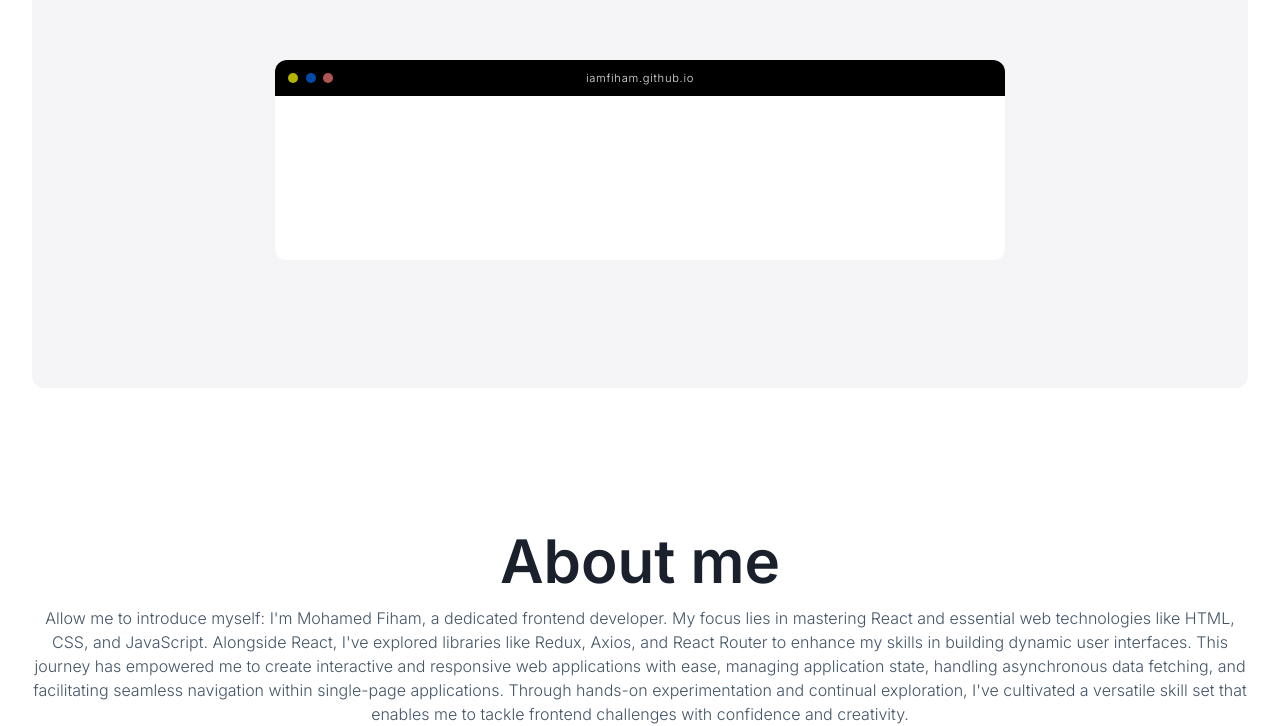
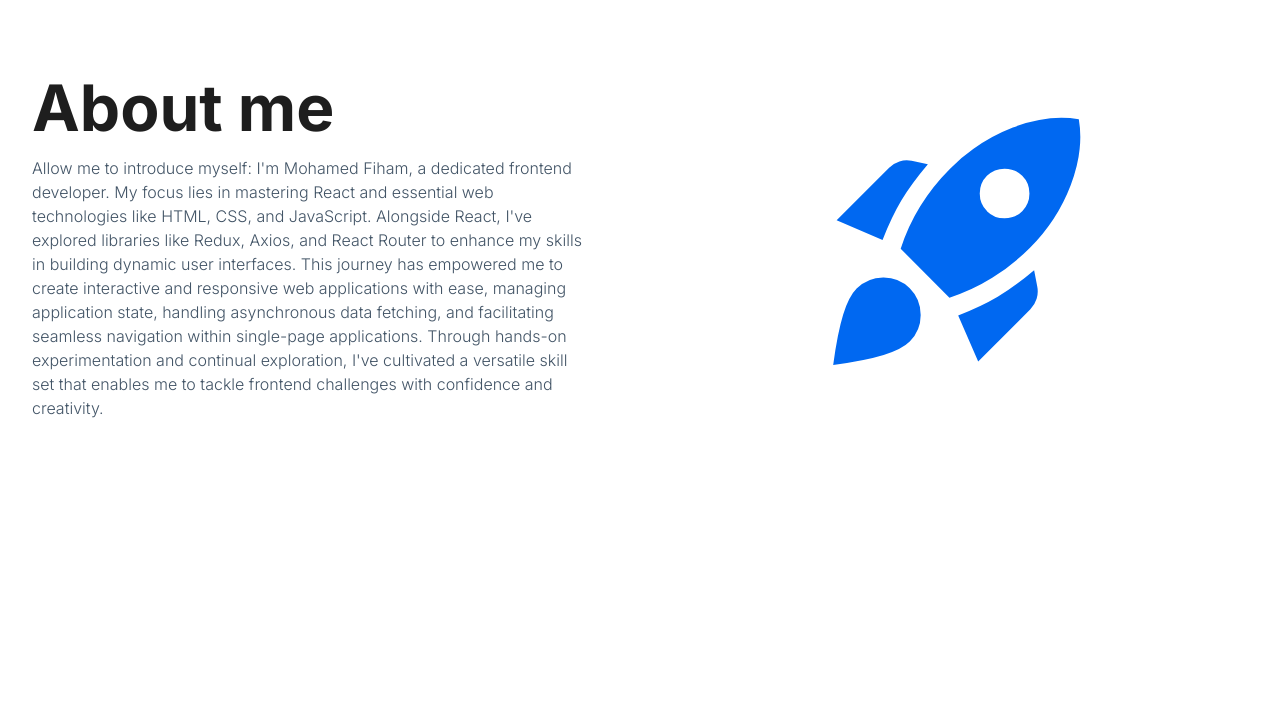
Before and after one commit to iamfiham/Website-001, a plain HTML site: page index.html in a window 1280 px wide. Shown: the part 868-1594 px from the top of the page. After the commit the page ends 1416 px from the top, so only its background shows below. Drawn offline with nearby package versions, Linux system fonts and the light colour scheme; a web font is replaced by a local one.

Commit message:
rocket animation start

```diff
--- a/css/style.css
+++ b/css/style.css
@@ -16,22 +16,24 @@ body {
 
 html {
   scroll-behavior: smooth;
-  background-color: white;
+  /* background-color: white; */
+  background-color: var(--bg-white);
 }
 :root {
   /* colors */
-  --t-black: #1a202c;
+  /* --t-black: #1a202c; */
+  --t-black: #1e1e1e;
+
   --t-gray: #425466;
   --bg-black: #111825;
   --bg-blue: #0068f1;
-  /* --bg-blue: #2454fe; */
-  /* --bg-blue: #0568fd; */
   --blue-white: #f5f5f7;
-  --bg-white: #eff0f0;
+  /* --bg-white: #f0f0f0; */
+  --bg-white: white;
 
   /* font sizes */
   --head: 4.5rem;
-  --medium: 3.75rem;
+  --medium: 4rem;
   --normal: 1rem;
   --small: 0.94rem;
 
@@ -44,8 +46,8 @@ html {
   --content-margin: calc(var(--para-margin) * 2);
   --section-margin: calc(var(--para-margin) * 4);
 }
-.container {
-  width: min(95%, 1550px);
+#container {
+  width: min(95%, 1400px);
   margin-inline: auto;
   z-index: 1;
 }
@@ -60,23 +62,26 @@ html {
   top: 200px;
   scale: 0;
   opacity: 0;
-  transition: opacity 0.3s ease, scale 0.25s ease, top 0.3s ease, left 0.3s ease;
-  background-color: white;
+  transition: opacity 0.5s cubic-bezier(0, 0.95, 0.15, 0.98),
+    scale 0.5s cubic-bezier(0, 0.95, 0.15, 0.98),
+    top 3s cubic-bezier(0, 0.95, 0.15, 0.98),
+    left 3s cubic-bezier(0, 0.95, 0.15, 0.98);
+  background-color: var(--bg-white);
   z-index: 10;
   display: flex;
   justify-content: center;
   align-items: center;
 }
-#cursor i {
+#cursor svg {
   color: var(--t-black);
-  font-size: var(--normal);
+  font-size: 1.5rem;
 }
 
 .watermark-text {
   font-size: 37rem;
   display: block;
   position: absolute;
-  color: rgba(0, 0, 0, 0.025);
+  color: rgba(0, 0, 0, 0.015);
   font-weight: 900;
   pointer-events: none;
   top: 50%;
@@ -191,11 +196,12 @@ nav {
   justify-content: center;
   flex-direction: column;
   padding-block: var(--content-margin);
+  /* padding-block: var(--section-margin); */
 }
 .main-heading {
   font-family: "Roboto Condensed", sans-serif;
   cursor: pointer;
-  font-size: clamp(4rem, 15vw, 7rem);
+  font-size: clamp(4rem, 15vw, 8rem);
   color: var(--t-black);
   letter-spacing: -2px;
   font-weight: 900;
@@ -211,8 +217,8 @@ nav {
     #ec38bc 50%,
     #fdeff9 100%
   );
-  background: -moz-linear-gradient(to top right, #7303c0 0%, #9553c2 100%); */
-  /* -webkit-background-clip: text;
+  background: -moz-linear-gradient(to top right, #7303c0 0%, #9553c2 100%);
+   -webkit-background-clip: text;
   -webkit-text-fill-color: transparent; */
 }
 
@@ -228,13 +234,14 @@ nav {
 }
 .home-section h3 {
   font-size: 1.2rem;
-  font-size: clamp(1.2rem, 5.333vw, 1.5rem);
+  /* font-size: clamp(1rem, 4.444vw, 1.2rem); */
   display: block;
-  width: 85%;
+  max-width: 80%;
   color: var(--t-gray);
+  /* color: var(--t-black); */
   line-height: 1.4;
+  letter-spacing: 0.5px;
   font-weight: 700;
-  cursor: pointer;
 }
 .home-section div {
   width: 25px;
@@ -242,7 +249,7 @@ nav {
   border: 2.5px solid var(--bg-black);
   border-radius: 15px;
   display: block;
-  background-color: white;
+  background-color: var(--bg-white);
   display: flex;
   justify-content: center;
   align-items: center;
@@ -266,87 +273,43 @@ nav {
   }
 }
 
-/* another file */
-.card-section {
-  background-color: var(--blue-white);
-  padding-block: var(--section-margin);
-  border-radius: 12px;
-}
-.main-card {
-  width: 60%;
-  margin-left: auto;
-  margin-right: auto;
-  border-radius: 12px;
-  overflow: hidden;
-  /* box-shadow: 0px 0px 10px 10px rgba(0, 0, 0, 0.03); */
-  height: 200px;
-  background-color: white;
-}
-.tab-bar {
-  background-color: black;
-  display: flex;
-  align-items: center;
-  padding: 13px 13px;
-  justify-content: flex-start;
-  position: relative;
-}
-
-.tab-bar div {
-  width: 10px;
-  height: 10px;
-  border-radius: 50%;
-  margin-right: 7.5px;
-  opacity: 0.7;
-}
-.tab-bar div:nth-of-type(1) {
-  background-color: yellow;
-  /* filter: drop-shadow(0px 0px 15px yellow) drop-shadow(0px 0px 7px yellow); */
-}
-.tab-bar div:nth-of-type(2) {
-  background-color: var(--bg-blue);
-  /* filter: drop-shadow(0px 0px 15px blue) drop-shadow(0px 0px 7px blue); */
-}
-.tab-bar div:nth-of-type(3) {
-  background-color: rgb(252, 122, 122);
-  /* filter: drop-shadow(0px 0px 15px rgb(252, 122, 122))
-    drop-shadow(0px 0px 7px rgb(252, 122, 122)); */
-}
-.tab-bar p {
-  color: rgb(255, 255, 255, 0.9);
-  font-size: 0.7rem;
-  position: absolute;
-  top: 50%;
-  left: 50%;
-  transform: translateX(-50%) translateY(-50%);
-  font-weight: 300;
-  padding: 3px 20px;
-  letter-spacing: 0.7px;
-  border-radius: 12px;
-}
-
-.tab-card {
-  overflow: hidden;
-  border-bottom-left-radius: 7px;
-  border-bottom-right-radius: 7px;
-}
-
 /* SECTION about section */
 
 .about-section {
-  text-align: center;
-  margin-top: var(--section-margin);
+  /* background-color: rgb(255, 255, 123); */
+  padding-block: var(--section-margin);
+  display: grid;
+  grid-template-columns: 1fr 1fr;
+  gap: calc(var(--content-margin) * 3 / 4);
+  position: relative;
+  overflow: hidden;
 }
-.about-section h3 {
+.about-text {
+  /* background-color: antiquewhite; */
+}
+.about-text h3 {
   font-size: var(--medium);
   color: var(--t-black);
   line-height: 1.5;
-  font-weight: 600;
+  font-weight: 700;
 }
-.about-section p {
+.about-text p {
   font-size: var(--normal);
   color: var(--t-gray);
   line-height: 1.5;
   font-weight: 300;
+  max-width: 550px;
+}
+.about-card {
+  /* background-color: aqua; */
+  display: grid;
+  place-content: center;
+}
+#rocket svg {
+  width: 300px;
+  height: 300px;
+  rotate: 0deg;
+  color: #0068f1;
 }
 
 @media screen and (max-width: 1000px) {
--- a/index.html
+++ b/index.html
@@ -36,7 +36,19 @@
   </head>
 
   <body>
-    <div id="cursor"><i class="fa-solid fa-laptop"></i></div>
+    <div id="cursor">
+      <svg
+        xmlns="http://www.w3.org/2000/svg"
+        width="1em"
+        height="1em"
+        viewBox="0 0 20 20"
+      >
+        <path
+          fill="currentColor"
+          d="M4 9V6A6 6 0 0 1 9 .08V9zm0 2v3a6 6 0 1 0 12 0v-3zm12-2V6a6 6 0 0 0-5-5.92V9z"
+        />
+      </svg>
+    </div>
 
     <!--NAV nav bar -->
     <nav id="nav">
@@ -58,7 +70,7 @@
     <!-- SECTION home section -->
     <section class="home" id="home">
       <div class="watermark-text">hello</div>
-      <section class="container">
+      <section id="container">
         <div class="home-section">
           <h3>👋, I'm Mohamed Fiham, a dedicated frontend developer.</h3>
           <h1 class="main-heading" id="gsap-box">
@@ -77,48 +89,50 @@
       </section>
     </section>
 
-    <!-- SECTION WEB CARD DESIGN -->
-    <section class="container">
-      <div class="card-section">
-        <div class="main-card">
-          <div class="tab-bar">
-            <div></div>
-            <div></div>
-            <div></div>
-            <p>iamfiham.github.io</p>
-          </div>
-          <div class="tab-card">
-            <p></p>
+    <!-- SECTION about  -->
+    <section id="container">
+      <div class="about-section">
+        <div class="about-text">
+          <h3>About me</h3>
+          <p>
+            Allow me to introduce myself: I'm Mohamed Fiham, a dedicated
+            frontend developer. My focus lies in mastering React and essential
+            web technologies like HTML, CSS, and JavaScript. Alongside React,
+            I've explored libraries like Redux, Axios, and React Router to
+            enhance my skills in building dynamic user interfaces. This journey
+            has empowered me to create interactive and responsive web
+            applications with ease, managing application state, handling
+            asynchronous data fetching, and facilitating seamless navigation
+            within single-page applications. Through hands-on experimentation
+            and continual exploration, I've cultivated a versatile skill set
+            that enables me to tackle frontend challenges with confidence and
+            creativity.
+          </p>
+        </div>
+        <div class="about-card">
+          <div id="rocket">
+            <svg
+              xmlns="http://www.w3.org/2000/svg"
+              width="1em"
+              height="1em"
+              viewBox="0 0 24 24"
+            >
+              <path
+                fill="currentColor"
+                d="m2.45 10.575l4.2-4.2q.35-.35.825-.5t.975-.05l1.3.275Q8.4 7.7 7.625 9t-1.5 3.15zm5.125 2.275q.575-1.8 1.563-3.4t2.387-3q2.2-2.2 5.025-3.287t5.275-.663q.425 2.45-.65 5.275T17.9 12.8q-1.375 1.375-3 2.388t-3.425 1.587zm6.9-3q.575.575 1.413.575T17.3 9.85q.575-.575.575-1.412T17.3 7.025q-.575-.575-1.412-.575t-1.413.575Q13.9 7.6 13.9 8.438t.575 1.412m-.7 12.025l-1.6-3.675q1.85-.725 3.163-1.5t2.912-2.125l.25 1.3q.1.5-.05.988t-.5.837zM4.05 16.05q.875-.875 2.125-.888t2.125.863q.875.875.875 2.125T8.3 20.275q-.625.625-2.087 1.075t-4.038.8q.35-2.575.8-4.025T4.05 16.05"
+              />
+            </svg>
           </div>
         </div>
-      </div>
-
-      <!-- SECTION about  -->
-
-      <div class="about-section">
-        <h3>About me</h3>
-        <p>
-          Allow me to introduce myself: I'm Mohamed Fiham, a dedicated frontend
-          developer. My focus lies in mastering React and essential web
-          technologies like HTML, CSS, and JavaScript. Alongside React, I've
-          explored libraries like Redux, Axios, and React Router to enhance my
-          skills in building dynamic user interfaces. This journey has empowered
-          me to create interactive and responsive web applications with ease,
-          managing application state, handling asynchronous data fetching, and
-          facilitating seamless navigation within single-page applications.
-          Through hands-on experimentation and continual exploration, I've
-          cultivated a versatile skill set that enables me to tackle frontend
-          challenges with confidence and creativity.
-        </p>
       </div>
     </section>
     <!-- section end -->
   </body>
   <!-- <script src="js/js.js" defer></script> -->
+  <script src="js/home section height.js"></script>
   <script src="js/gsap.js" defer></script>
   <script src="js/cursor animation 2.js" defer></script>
   <!-- <script src="js/cursor animation.js" defer></script> -->
-  <script src="js/home section height.js" defer></script>
 
   <script src="https://cdnjs.cloudflare.com/ajax/libs/gsap/3.12.5/gsap.min.js"></script>
   <script src="https://cdnjs.cloudflare.com/ajax/libs/gsap/3.12.5/ScrollTrigger.min.js"></script>
--- a/js/gsap.js
+++ b/js/gsap.js
@@ -1,6 +1,7 @@
 const Box = document.getElementById("gsap-box");
+
+// SECTION heading
 let size = Box.getBoundingClientRect().top + "px";
-console.log(size);
 gsap.registerPlugin(ScrollTrigger);
 
 let tl = gsap.timeline({
@@ -13,7 +14,7 @@ let tl = gsap.timeline({
     // markers: true,
     markers: false,
     // pin: true,
-    toggleActions: "play reverse play reverse",
+    // toggleActions: "play reverse play reverse",
   },
 });
 tl.to(Box, {
@@ -21,4 +22,35 @@ tl.to(Box, {
   // scale: 1.1,
   autoAlpha: 0,
   duration: 0.5,
+  ease: "none",
 });
+
+// SECTION ROCKET
+const rocket = document.getElementById("rocket");
+const container = document.getElementById("container");
+
+let tl2 = gsap.timeline({
+  scrollTrigger: {
+    trigger: rocket,
+    start: "top bottom",
+    end: "bottom top",
+    scrub: 2,
+    // markers: true,
+    markers: false,
+  },
+});
+tl2.to(rocket, {
+  x: () => {
+    return (
+      container.getBoundingClientRect().width -
+      rocket.getBoundingClientRect().width
+    );
+  },
+});
+
+window.addEventListener("resize", () => {
+  let progress = tl2.totalProgress();
+  tl2.progress(0);
+  tl2.invalidate();
+  tl2.totalProgress(progress);
+});
--- a/js/home section height.js
+++ b/js/home section height.js
@@ -4,11 +4,9 @@ let nav = document.getElementById("nav");
 window.addEventListener("load", (event) => {
   home.style.minHeight =
     window.innerHeight - nav.getBoundingClientRect().height + "px";
-  console.log(home.style.minHeight);
 });
 
 window.addEventListener("resize", () => {
   home.style.minHeight =
     window.innerHeight - nav.getBoundingClientRect().height + "px";
-  console.log(home.style.minHeight);
 });
```
